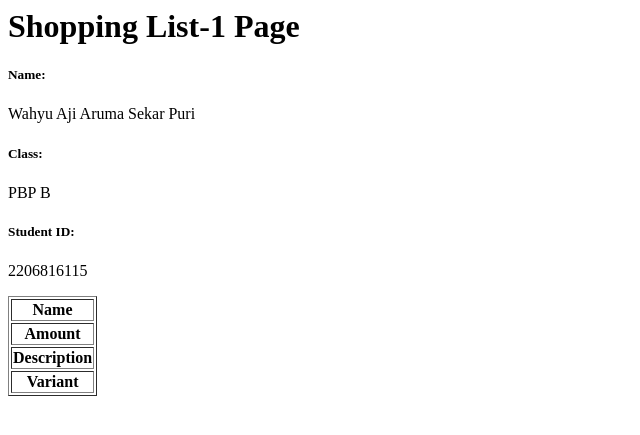
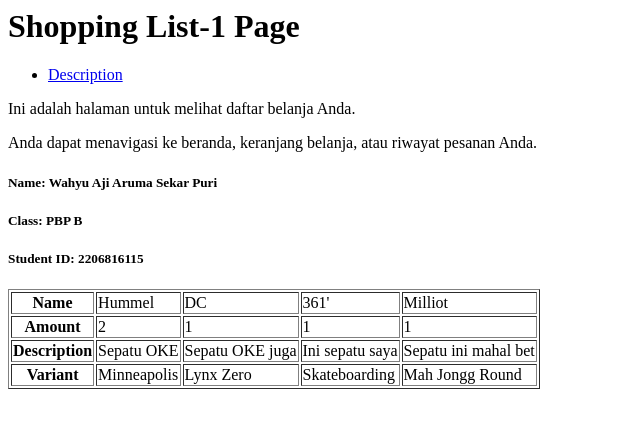
Before and after one commit to arumasekar/shopping_list1, a Django app: page /main/ in a window 1280 px wide. Shown: the top 435 px of the page, without its empty margins (0-640 px from the left). Run offline with Django 4.2, Linux system fonts and the light colour scheme; lists and menus that the app fills with data are empty.

Commit message:
mengedit elemen html

```diff
--- a/main/templates/main.html
+++ b/main/templates/main.html
@@ -1,26 +1,51 @@
 <h1>Shopping List-1 Page</h1>
 
-<h5>Name: </h5>
-<p>Wahyu Aji Aruma Sekar Puri</p> <!-- Ubahlah sesuai dengan nama kamu -->
-<h5>Class: </h5>
-<p>PBP B</p> <!-- Ubahlah sesuai dengan kelas kamu -->
-<h5>Student ID: </h5>
-<p>2206816115</p>
+<nav>
+    <ul>
+        <li><a href="#description">Description</a></li>
+    </ul>
+</nav>
+
+<div class="description">
+    <p>Ini adalah halaman untuk melihat daftar belanja Anda.</p>
+    <p>Anda dapat menavigasi ke beranda, keranjang belanja, atau riwayat pesanan Anda.</p>
+</div>
+
+
+<h5>Name: Wahyu Aji Aruma Sekar Puri</h5>
+<h5>Class: PBP B</h5>
+<h5>Student ID: 2206816115</h5>
 
 <table border="1">
     <thead>
         <tr>
             <th>Name</th>
+            <td>Hummel</td>
+            <td>DC</td>
+            <td>361'</td>
+            <td>Milliot</td>
         </tr>
         <tr>
             <th>Amount</th>
+            <td>2</td>
+            <td>1</td>
+            <td>1</td>
+            <td>1</td>
         </tr>
         <tr>
             <th>Description</th>
+            <td>Sepatu OKE</td>
+            <td>Sepatu OKE juga</td>
+            <td>Ini sepatu saya</td>
+            <td>Sepatu ini mahal bet</td>
         </tr>
         <tr>
             <th>Variant</th>
+            <td>Minneapolis</td>
+            <td>Lynx Zero</td>
+            <td>Skateboarding</td>
+            <td>Mah Jongg Round</td>
         </tr>
-    </thead>
-    <tbody>
+    <thead>
     </tbody>
+</table>
```
